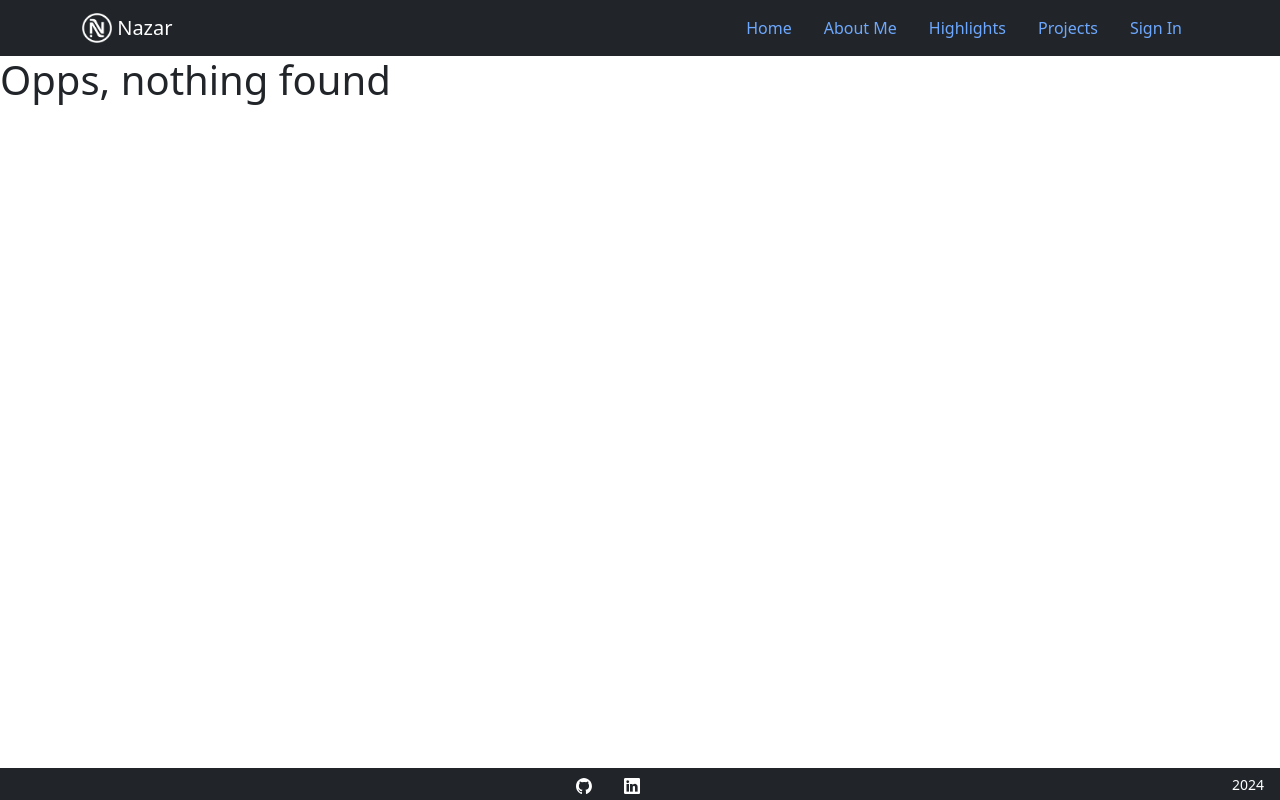
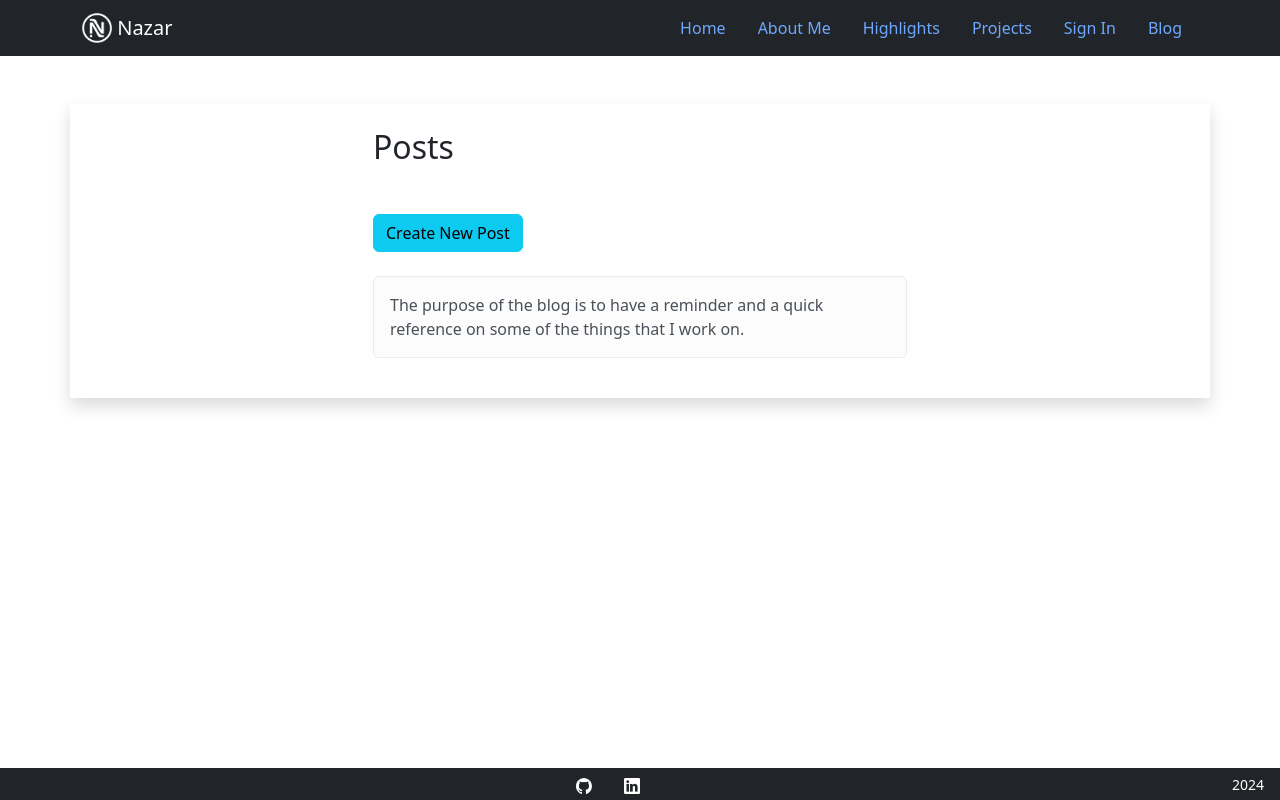
Before and after one commit to nnakapeliukh/personalSite, a React (Create React App) app: page /blog in a window 1280 px wide. Built offline with nearby package versions, Linux system fonts and the light colour scheme.

Commit message:
Add skeleton for the blog

```diff
--- a/src/App.tsx
+++ b/src/App.tsx
@@ -11,6 +11,8 @@ import 'bootstrap/dist/css/bootstrap.css';
 import SignUp from "./components/Auth/signup";
 import Terms from "./components/Auth/terms";
 import Cabinet from "./components/Cabinet/cabinet"
+import BlogMain from "./components/Blogpost/blogMain";
+import BlogpostCreate from "./components/Blogpost/blogpostCreate";
 
 function App() {
   return (
@@ -21,6 +23,8 @@ function App() {
         <Route path="signup" element={<SignUp />} />
         <Route path="terms" element={<Terms />} />
         <Route path="cabinet" element={<Cabinet />} />
+        <Route path="blog" element={<BlogMain />} />
+        <Route path="blog/create" element={<BlogpostCreate />} />
         <Route path="*" element={<NoPage />} />
       </Route>
     </Routes>
--- /dev/null
+++ b/src/components/Blogpost/blogMain.tsx
@@ -0,0 +1,34 @@
+import React from "react";
+import { Col, Container, Row } from "react-bootstrap";
+
+// // import axios, { AxiosError } from "axios";
+// import * as formik from "formik";
+// import * as yup from "yup";
+
+import { useSelector } from "react-redux";
+import { selectUserData } from "../../features/users/userSlice";
+import { Link } from "react-router-dom";
+
+export default function BlogMain() {
+  // get user data from redux
+  const userData = useSelector(selectUserData);
+  console.log(userData);
+  // validation schema
+
+  return (
+    <Container fluid="sm" className="shadow my-5 p-4 s">
+      <Row className="justify-content-center">
+        <Col md={6}>
+          <h2 className="mb-4">Posts</h2>
+          <Link className="btn btn-info my-4" to={"create"}>
+            Create New Post{" "}
+          </Link>
+          <p className="alert alert-light">
+            The purpose of the blog is to have a reminder and a quick reference
+            on some of the things that I work on.
+          </p>
+        </Col>
+      </Row>
+    </Container>
+  );
+}
--- a/src/components/navBar.tsx
+++ b/src/components/navBar.tsx
@@ -95,6 +95,9 @@ function NavigationBar() {
                   </Button>
                 </>
               )}
+              <Link className="nav-link" to={"blog"}>
+                  Blog{" "}
+                </Link>
 
               {/* <NavDropdown title="More" id="basic-nav-dropdown">
                 <NavDropdown.Item href="#resume">
```
